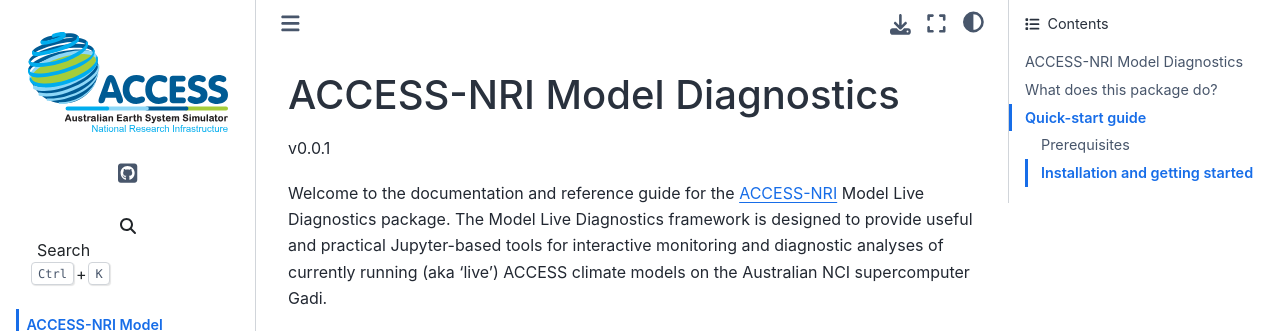
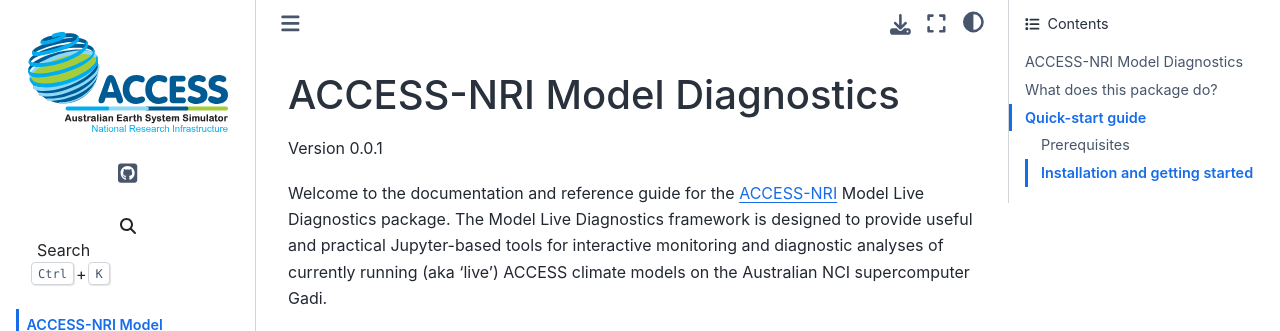
Before and after one commit to ACCESS-NRI/MED-live-diagnostics, a Sphinx documentation site: the page built from docs/index.rst, in a window 1280 px wide and 900 px high. Shown: the top 331 px of the window. Built offline with Sphinx 7.4.7 and the Sphinx Book theme 1.1.4, drawn with Linux system fonts in a browser that asks for light colours.

Commit message:
Update index.rst

```diff
--- a/docs/index.rst
+++ b/docs/index.rst
@@ -9,7 +9,7 @@
    examples/example_notebook
    med_diagnostics
 
-v0.0.1
+Version 0.0.1
 
 Welcome to the documentation and reference guide for the `ACCESS-NRI <https://www.access-nri.org.au/>`_ Model Live Diagnostics package.
 The Model Live Diagnostics framework is designed to provide useful and practical Jupyter-based tools for interactive monitoring and diagnostic
```
